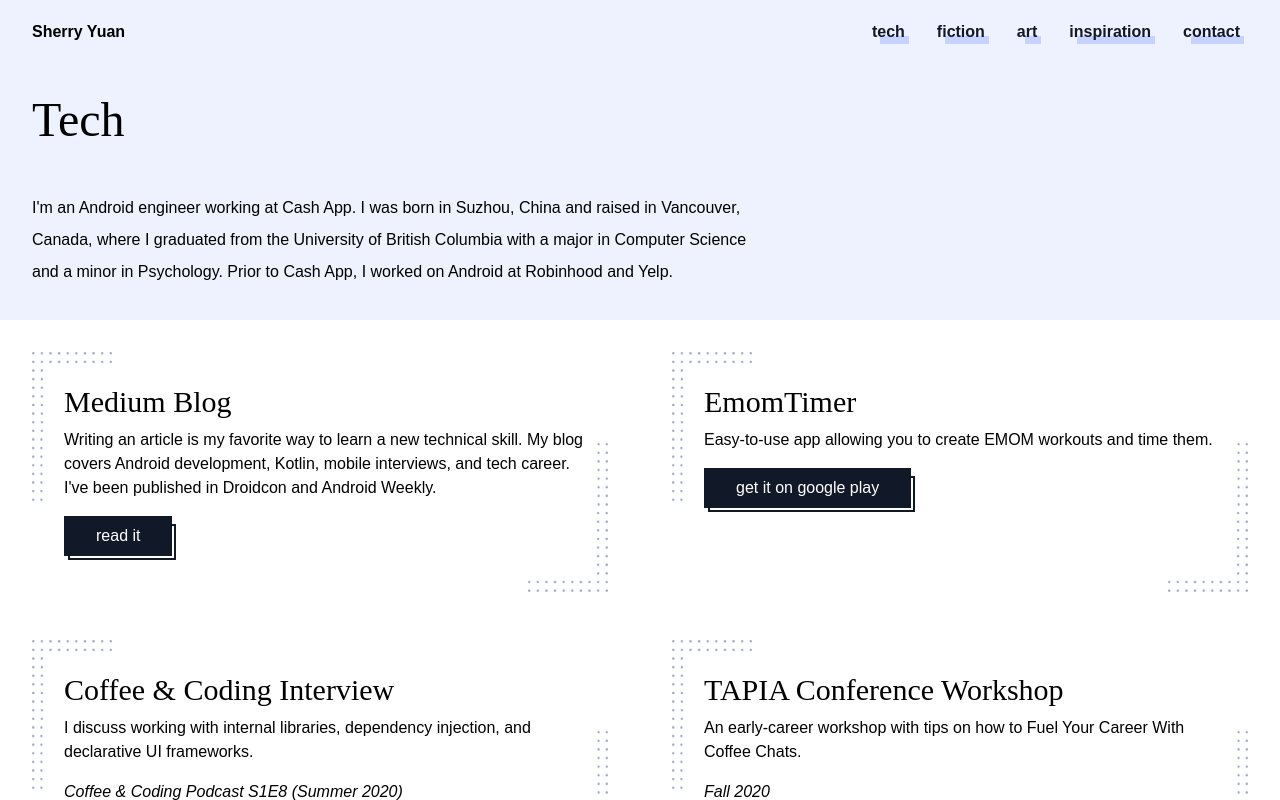
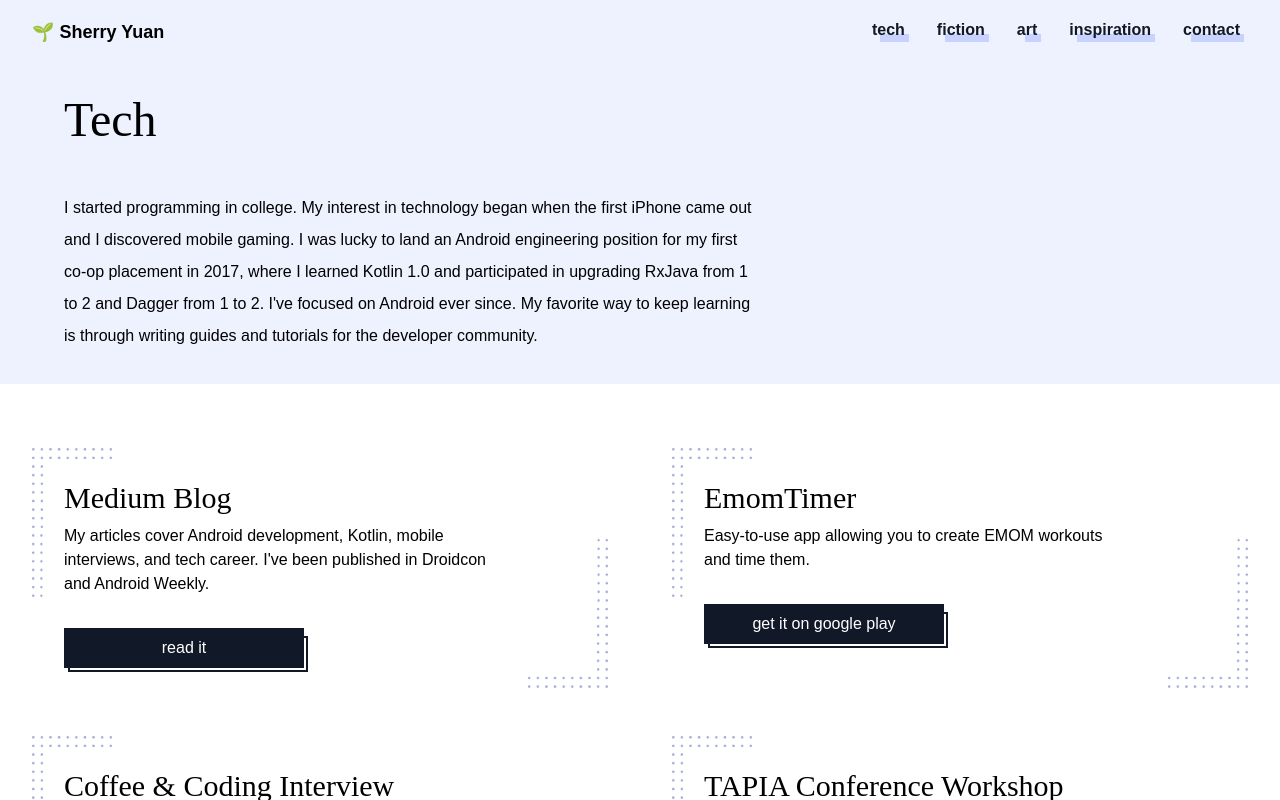
Before and after one commit to frostyshadows/frostyshadows.github.io, a React (Create React App) app: page /tech in a window 1280 px wide. Shown: the top 800 px of the page. Built offline with nearby package versions, Linux system fonts and the light colour scheme.

Commit message:
update copy and fix margins

```diff
--- a/src/components/CtaButton.tsx
+++ b/src/components/CtaButton.tsx
@@ -8,16 +8,15 @@ export type CtaButtonModel = {
 }
 
 export default function CtaButton(model: CtaButtonModel) {
-  let backgroundColor = model.backgroundColor ? ("bg-" + model.backgroundColor) : "bg-gray-900"
-  let borderColor = model.backgroundColor ? ("border-" + model.backgroundColor) : "border-gray-900"
+  let btnColor = model.backgroundColor ?? "#111827"
   return (
     <div className="inline-block">
-      <Button className={backgroundColor + " text-white px-8 py-2"} >
+      <Button className="w-60 text-white font-medium px-8 py-2" style={{ backgroundColor: btnColor }} >
         <a href={model.ctaLink} target="_blank" rel="noopener noreferrer">
           {model.ctaText}
         </a>
       </Button>
-      <div className={borderColor + " h-9 ml-1 -mr-1 -mt-8 border-2"} />
+      <div className="h-9 ml-1 -mr-1 -mt-8 border-2" style={{ borderColor: btnColor }} />
     </div>
   )
 }
--- a/src/components/Navbar.tsx
+++ b/src/components/Navbar.tsx
@@ -32,11 +32,11 @@ export default function Navbar() {
               </Disclosure.Button>
             </div>
             <div className="flex flex-1 items-center justify-center sm:items-stretch sm:justify-start">
-              <div className="flex flex-shrink-0 font-semibold items-center">
+              <div className="flex flex-shrink-0 font-semibold items-center text-lg">
                 <a
                   href='/#'
                 >
-                  Sherry Yuan
+                  🌱 Sherry Yuan
                 </a>
               </div>
               <div className="hidden sm:ml-6 sm:block">
--- a/src/components/Tile.tsx
+++ b/src/components/Tile.tsx
@@ -17,18 +17,18 @@ export default function Tile(model: TileModel) {
         <div className="text-3xl font-serif pb-2">
           <p>{model.title}</p>
         </div>
-        <p className="w-4/5text-start pb-4">
+        <p className="w-4/5 text-start pb-4">
           {model.description}
         </p>
         {
           (model.timestamp != null) ?
-            <p className="w-4/5text-start pb-4 italic">
+            <p className="w-4/5 text-start pb-4 italic">
               {model.timestamp}
             </p> : null
         }
         {
           (model.ctaButton != null) ?
-            CtaButton(model.ctaButton) : null
+            <div className="pt-4"> {CtaButton(model.ctaButton)} </div> : null
         }
       </div>
     </div>
--- a/src/pages/contact.tsx
+++ b/src/pages/contact.tsx
@@ -5,28 +5,28 @@ import CtaButton, { CtaButtonModel } from '../components/CtaButton';
 let linkedIn: CtaButtonModel = {
   ctaText: "LinkedIn",
   ctaLink: "https://www.linkedin.com/in/sherry-yuan-375291a2/",
-  backgroundColor: "blue-700"
+  backgroundColor: "#1d4ed8"
 }
 let github: CtaButtonModel = {
   ctaText: "Github",
   ctaLink: "https://github.com/frostyshadows",
-  backgroundColor: "zinc-700"
+  backgroundColor: "#3f3f46"
 }
 let medium: CtaButtonModel = {
   ctaText: "Medium",
   ctaLink: "https://medium.com/@sherryyuan",
-  backgroundColor: "teal-700"
+  backgroundColor: "#0f766e"
 }
 
 let instagram: CtaButtonModel = {
   ctaText: "Instagram",
   ctaLink: "https://www.instagram.com/frostyshadows/",
-  backgroundColor: "pink-700"
+  backgroundColor: "#be185d"
 }
 let twitter: CtaButtonModel = {
   ctaText: "Twitter",
   ctaLink: "https://twitter.com/sherry_xy_yuan",
-  backgroundColor: "sky-700"
+  backgroundColor: "#0369a1"
 }
 
 const contactButtons = [
@@ -40,9 +40,9 @@ const contactButtons = [
 export default function Contact() {
   return (
     <div className="bg-white pb-8">
-      <div className="grid grid-cols-2 sm:grid-cols-4 items-start">
+      <div className="grid grid-cols-1 items-start my-8">
         {contactButtons.map((contact) => (
-          <div className="flex-wrap items-center text-center m-4 p-4">
+          <div className="items-center text-center m-2 p-2">
             {CtaButton(contact)}
           </div>
         ))
--- a/src/pages/fiction.tsx
+++ b/src/pages/fiction.tsx
@@ -53,7 +53,7 @@ let lsqInterviewCta: CtaButtonModel = {
 let lsqInterview: TileModel = {
   title: "Luna Station Quarterly Interview",
   description: "Talking about the ideas behind External Processors.",
-  timestamp: "Fall 2022",
+  timestamp: "(Fall 2022)",
   ctaButton: lsqInterviewCta,
 }
 
@@ -72,6 +72,7 @@ export default function Fiction() {
     <div className="bg-white pb-8">
       {FictionHeader()}
 
+      <div className="max-w-7xl mx-auto py-8">
         <div className="grid grid-cols-1 sm:grid-cols-2 items-start">
           {stories.map((story) => (
             Tile(story)
@@ -79,22 +80,25 @@ export default function Fiction() {
           }
         </div>
       </div>
+    </div>
   )
 }
 
 function FictionHeader() {
   return (
-    <div className="bg-indigo-50 p-8">
+    <div className="bg-indigo-50 p-8 flex flex-row place-content-center">
+      <div className="max-w-7xl px-2 sm:px-6 lg:px-8">
         <div className="flex text-5xl font-serif pb-12">
           <p>Fiction</p>
         </div>
-      <p className="w-3/5 flex text-l text-start leading-loose">
-        I'm an Android engineer working at Cash App.
-        I was born in Suzhou, China and raised in Vancouver, Canada,
-        where I graduated from the University of British Columbia with
-        a major in Computer Science and a minor in Psychology.
-        Prior to Cash App, I worked on Android at Robinhood and Yelp.
+        <p className="lg:w-3/5 flex text-l text-start leading-loose">
+          I write speculative fiction. I've published a few short stories so far,
+          and one of my life goals is to publish a novel.
+          To me, programming and fiction writing are symbiotic creative hobbies -
+          there are many parallels in my processes of planning a feature or story,
+          writing code or narrative, receiving feedback, and revising.
         </p>
+      </div>
     </div>
   )
 }
--- a/src/pages/home.tsx
+++ b/src/pages/home.tsx
@@ -2,15 +2,16 @@ import React from 'react';
 
 export default function Home() {
   return (
-    <div className="h-screen bg-indigo-50 p-8">
-      <div className="flex text-5xl font-serif pt-12 pb-20">
+    <div className="h-screen bg-indigo-50 p-8 flex flex-row place-content-center">
+      <div className="h-full max-w-7xl py-8 px-2 sm:px-6 lg:px-8">
+        <div className="flex text-start text-5xl font-serif pt-12 pb-20">
           <p>Hi, I'm&nbsp;</p>
           <div>
             <p>Sherry</p>
             <div className="h-6 ml-2 -mr-2 -mt-6 bg-indigo-200" />
           </div>
         </div>
-      <p className="w-3/5 flex text-l text-start leading-loose">
+        <p className="lg:w-3/5 flex text-start text-l leading-loose">
           I'm an Android engineer working at Cash App.
           I was born in Suzhou, China and raised in Vancouver, Canada,
           where I graduated from the University of British Columbia with
@@ -18,5 +19,6 @@ export default function Home() {
           Prior to Cash App, I worked on Android at Robinhood and Yelp.
         </p>
       </div>
+    </div>
   )
 }
--- a/src/pages/inspiration.tsx
+++ b/src/pages/inspiration.tsx
@@ -3,6 +3,7 @@ import React from 'react';
 export default function Inspiration() {
   return (
     <div className="bg-white py-12">
+      <p>Under Construction</p>
     </div>
   )
 }
--- a/src/pages/tech.tsx
+++ b/src/pages/tech.tsx
@@ -2,7 +2,6 @@ import React from 'react';
 import { CtaButtonModel } from '../components/CtaButton';
 import Tile, { TileModel } from '../components/Tile';
 import LinkWithIcon, { LinkWithIconModel } from '../components/LinkWithIcon';
-import FeedIcon from '@mui/icons-material/Feed';
 
 let mediumCta: CtaButtonModel = {
   ctaText: "read it",
@@ -10,7 +9,7 @@ let mediumCta: CtaButtonModel = {
 }
 let mediumBlog: TileModel = {
   title: "Medium Blog",
-  description: "Writing an article is my favorite way to learn a new technical skill. My blog covers Android development, Kotlin, mobile interviews, and tech career. I've been published in Droidcon and Android Weekly.",
+  description: "My articles cover Android development, Kotlin, mobile interviews, and tech career. I've been published in Droidcon and Android Weekly.",
   ctaButton: mediumCta,
 }
 
@@ -86,6 +85,7 @@ export default function Tech() {
     <div className="bg-white pb-8">
       {TechHeader()}
 
+      <div className="max-w-7xl mx-auto py-8">
         <div className="grid grid-cols-1 sm:grid-cols-2 items-start">
           {projects.map((project) => (
             Tile(project)
@@ -94,22 +94,25 @@ export default function Tech() {
         </div>
         {TechResources()}
       </div>
+    </div>
   )
 }
 
 function TechHeader() {
   return (
-    <div className="bg-indigo-50 p-8">
+    <div className="bg-indigo-50 p-8 flex flex-row place-content-center">
+      <div className="max-w-7xl px-2 sm:px-6 lg:px-8">
         <div className="flex text-5xl font-serif pb-12">
           <p>Tech</p>
         </div>
-      <p className="w-3/5 flex text-l text-start leading-loose">
-        I'm an Android engineer working at Cash App.
-        I was born in Suzhou, China and raised in Vancouver, Canada,
-        where I graduated from the University of British Columbia with
-        a major in Computer Science and a minor in Psychology.
-        Prior to Cash App, I worked on Android at Robinhood and Yelp.
+        <p className="lg:w-3/5 flex text-l text-start leading-loose">
+          I started programming in college. My interest in technology began when the first iPhone came out and
+          I discovered mobile gaming. I was lucky to land an Android engineering position for my first co-op
+          placement in 2017, where I learned Kotlin 1.0 and participated in upgrading RxJava from 1 to 2 and
+          Dagger from 1 to 2. I've focused on Android ever since.
+          My favorite way to keep learning is through writing guides and tutorials for the developer community.
         </p>
+      </div>
     </div>
   )
 }
```
Lines whose indentation alone changed are shown as unchanged.
